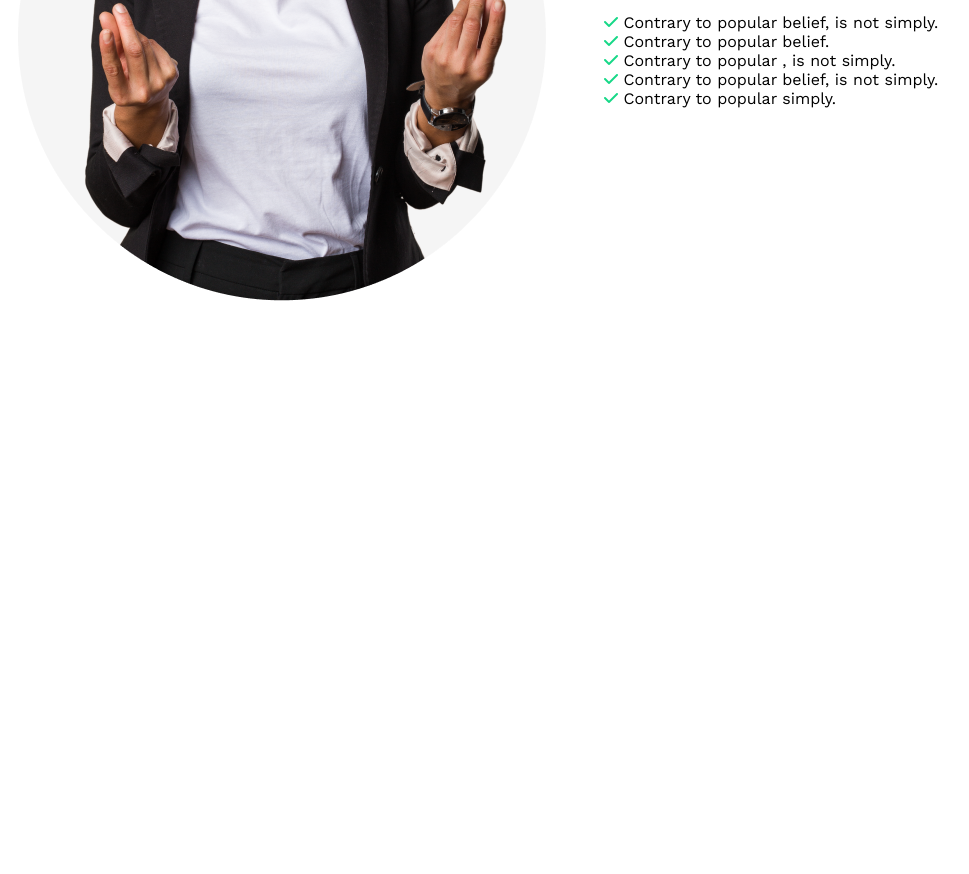
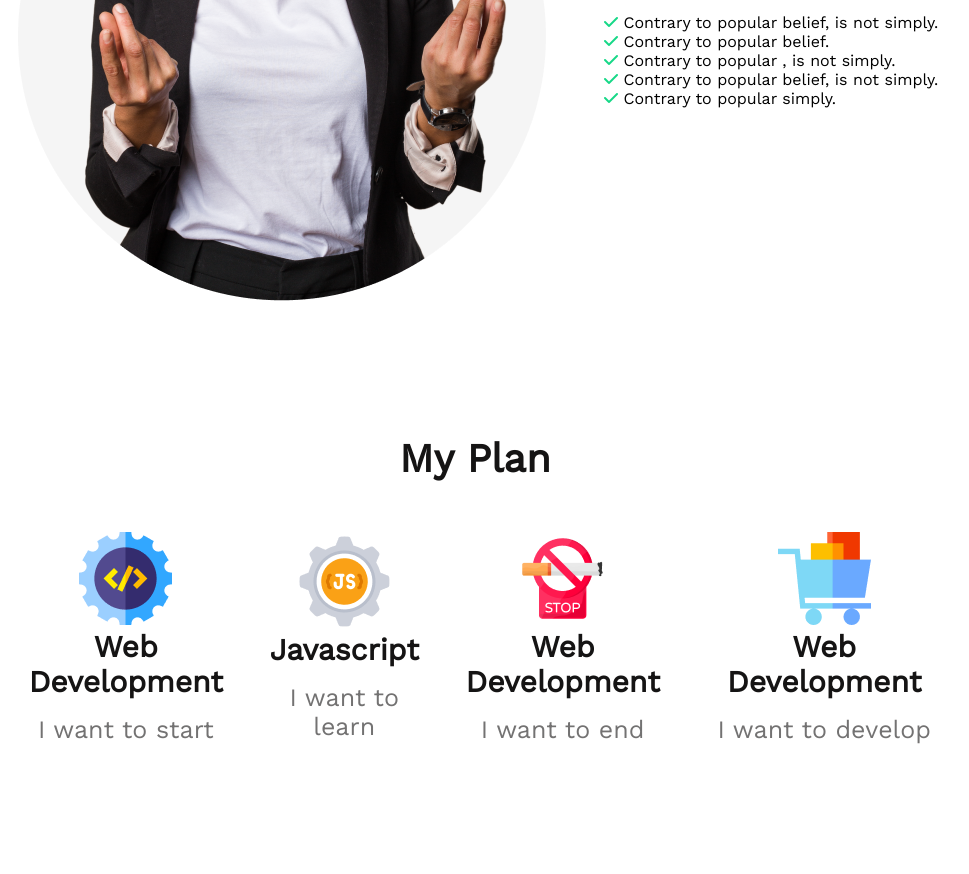
Before and after one commit to iamapusaha/assignment-01, a plain HTML site: page index.html in a window 1280 px wide. Shown: the part 1453-2327 px from the top of the page, without its empty margins (165-1134 px from the left). Before the commit the page ends 1888 px from the top, so only its background shows below. Drawn offline with nearby package versions, Linux system fonts and the light colour scheme.

Commit message:
added my plan section

```diff
--- a/index.html
+++ b/index.html
@@ -47,6 +47,32 @@
                 </ul>
             </div>
         </section>
+        <!-- my plan section  -->
+        <section class="my-plan">
+            <h4 class="my-plan-title">My Plan</h4>
+            <div class="plan-info">
+                <div class="plan-item">
+                    <img class="plan-img" src="assets/media/images/icons/web.png" alt="">
+                    <h4 class="plan-title">Web Development</h4>
+                    <p class="plan-discription">I want to start</p>
+                </div>
+                <div class="plan-item">
+                    <img class="plan-img" src="assets/media/images/icons/js.png" alt="">
+                    <h4 class="plan-title">Javascript</h4>
+                    <p class="plan-discription">I want to learn</p>
+                </div>
+                <div class="plan-item">
+                    <img class="plan-img" src="assets/media/images/icons/smoke.png" alt="">
+                    <h4 class="plan-title">Web Development</h4>
+                    <p class="plan-discription">I want to end</p>
+                </div>
+                <div class="plan-item">
+                    <img class="plan-img" src="assets/media/images/icons/ecom.png" alt="">
+                    <h4 class="plan-title">Web Development</h4>
+                    <p class="plan-discription">I want to develop</p>
+                </div>
+            </div>
+        </section>
     </main>
     <footer>
 
--- a/styles/style.css
+++ b/styles/style.css
@@ -86,3 +86,40 @@
 .about-list i {
     color: #16D887;
 }
+
+/* my plan section styles  */
+.my-plan {
+    width: 75%;
+    margin: 0 auto;
+    padding-bottom: 130px;
+}
+
+.my-plan-title {
+    text-align: center;
+    font-weight: 700;
+    font-size: 40px;
+    line-height: 47px;
+    color: #151414;
+    margin-bottom: 50px;
+}
+
+.plan-info {
+    display: flex;
+    align-items: center;
+    justify-content: space-evenly;
+    text-align: center;
+}
+
+.plan-title {
+    font-weight: 700;
+    font-size: 30px;
+    line-height: 35px;
+    color: #151414;
+    margin-bottom: 16px;
+}
+
+.plan-discription {
+    font-weight: 500;
+    font-size: 25px;
+    color: #737272;
+}
```
